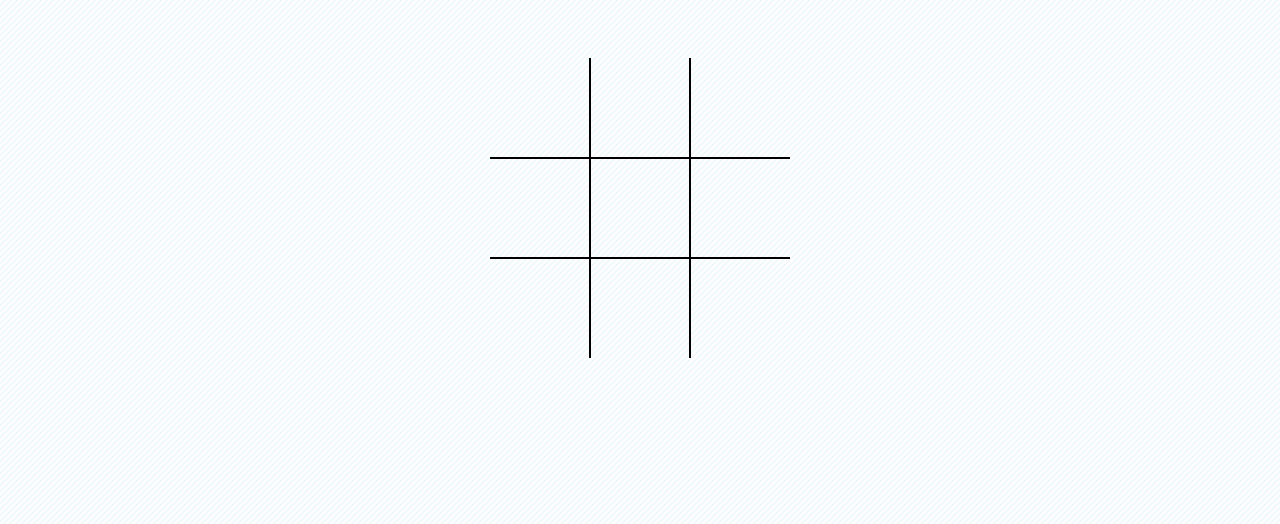
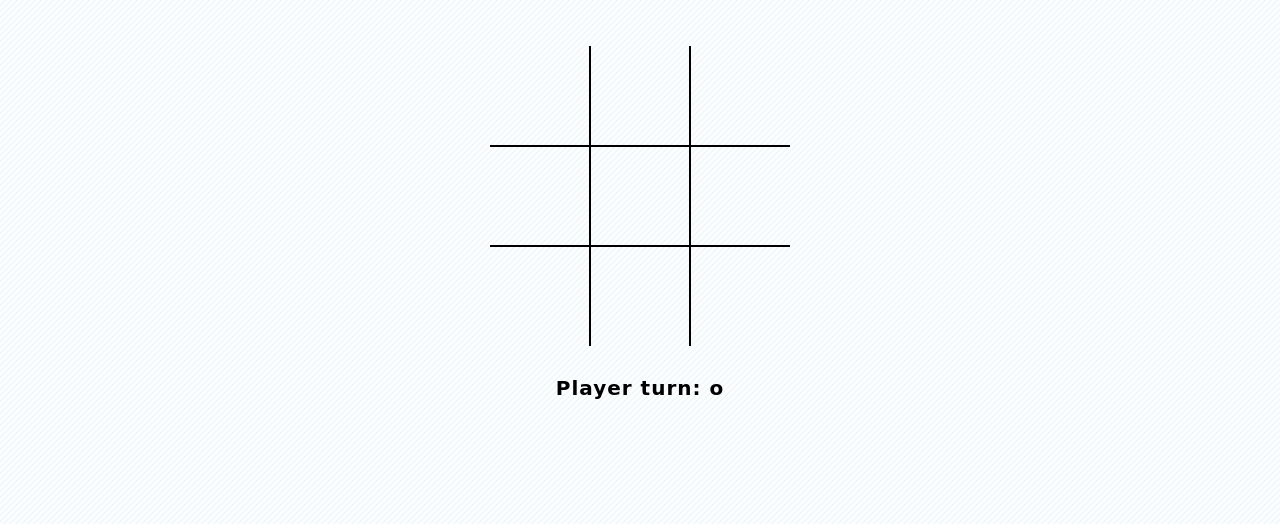
Before and after one commit to Eyihbanner1/tic-tac-toe, a plain HTML site: page index.html in a window 1280 px wide. Shown: the part 276-800 px from the top of the page. Drawn offline with Linux system fonts and the light colour scheme; a web font is replaced by a local one.

Commit message:
added icon

```diff
--- a/index.html
+++ b/index.html
@@ -5,6 +5,7 @@
     <meta http-equiv="X-UA-Compatible" content="IE=edge" />
     <meta name="viewport" content="width=device-width, initial-scale=1.0" />
     <link rel="stylesheet" href="./styles.css" />
+    <link rel="shortcut icon" href="./eyih tic.png" type="image/x-icon" />
     <title>Tic Tac Toe</title>
   </head>
   <body>
@@ -24,7 +25,7 @@
       <div class="cell" data-cell></div>
     </div>
 
-    <h1 id="player-turn" class="player-turn"></h1>
+    <h1 id="player-turn" class="player-turn">Player turn: o</h1>
 
     <div id="status" class="status">
       <div id="status-message" class="status-message"></div>
```
